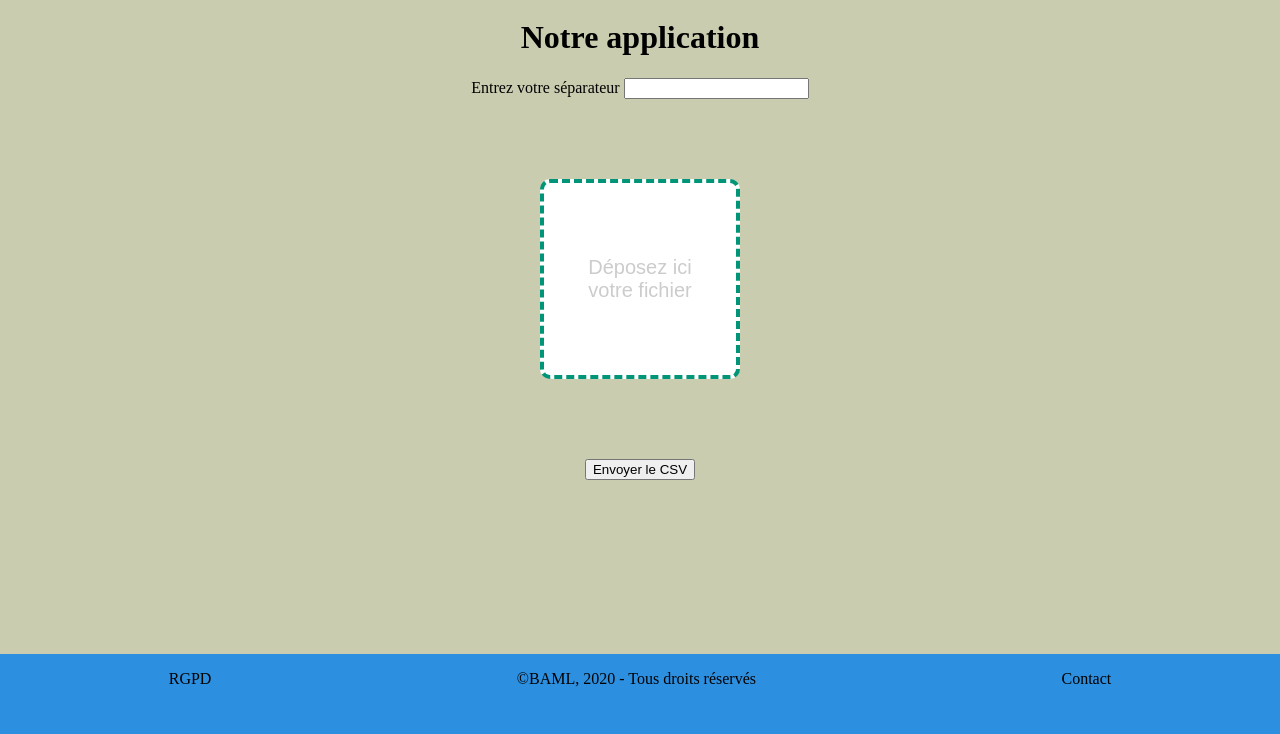
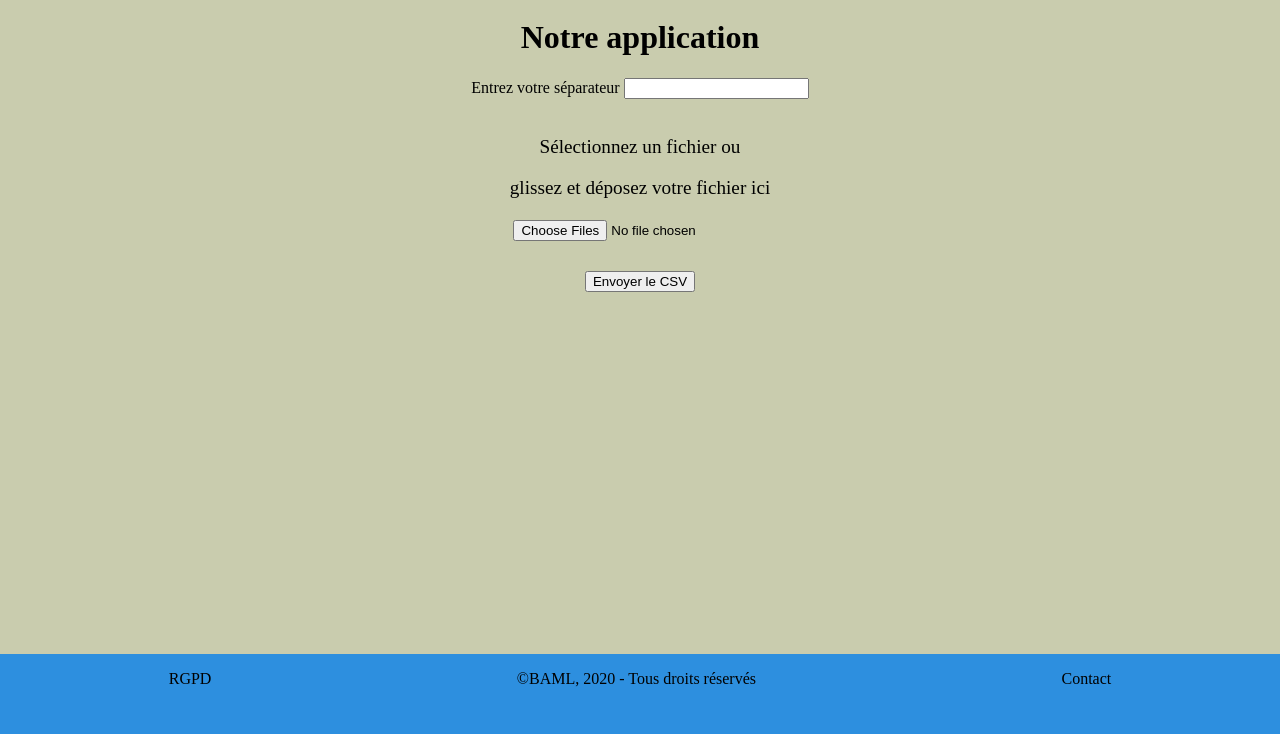
Before and after one commit to DivermanCiv/BAML, a Django app: page /analyse/ in a window 1280 px wide. Shown: the part 66-800 px from the top of the page. Run offline with Django 3.2, Linux system fonts and the light colour scheme; some libraries are stand-ins or nearby versions.

Commit message:
add the new drag'n'drop (html/css/js) into feat branch

```diff
--- a/BAML/static/JS/drag.js
+++ b/BAML/static/JS/drag.js
@@ -1,80 +1,97 @@
-// https://www.youtube.com/watch?v=Wtrin7C4b7w
-// https://codepen.io/dcode-software/pen/xxwpLQo
+class DragAndDrop {
+    constructor() {
+        this.filesDropped();
+        this.filesChanged();
+    }
+    filesDropped() {
+        let field = document.querySelectorAll("div.drag_drop_field");
 
+        for (let i = 0; i < field.length; i++) {
 
+            field[i].ondragover = field[i].ondragenter = function(e) {
+                e.preventDefault();
+            };
 
-// récupération de l'élément dropzone__input
-document.querySelectorAll('.drop-zone__input').forEach(inputElement => {
-    const dropZoneElement = inputElement.closest(".drop-zone");
+            field[i].ondrop = (e) => {
 
-    // permet d'ajouter des fichiers via gestionnaire de fichier
-    dropZoneElement.addEventListener("click", e => {
-        inputElement.click();
-    });
+                e.preventDefault();
+                let formId = e.target.getAttribute("data-form-id");
+                let formField = e.target.getAttribute("data-form-field");
+                let input = document.querySelector(`form#${formId} input[name='${formField}']`);
+                input.files = e.dataTransfer.files;
+                this.displayFileList(formId, formField);
+            }
+        }
+    }
 
-    //ajout de listener en cas de drag de plusieurs fichiers
-    inputElement.addEventListener("change", e => {
-        if (inputElement.files.lenght) {
-            updateThumbnail(dropZoneElement, inputElement.file[0])
+    filesChanged(){
+        let field = document.querySelectorAll("input.file_input");
+
+        for (let j = 0; j < field.length; j++) {
+            field[j].onchange = (e) => {
+                let formId = e.target.getAttribute("data-form-id");
+                let formField = e.target.getAttribute("data-form-field");
+                this.displayFileList(formId, formField);
+            }
         }
-    })
+    }
 
+    displayFileList(formId, formField) {
+        let files = document.querySelector(`form#${formId} input[name='${formField}']`).files;
+        let fileList = ``;
 
+        for (let i = 0; i < files.length; i++) {
 
-    //empeche le comportement par défaut lors d'un drag
-    // ajoute une classe pour gestion css
-    dropZoneElement.addEventListener("dragover", e => {
-        e.preventDefault();
-        dropZoneElement.classList.add("drop-zone--over");
-    });
-    // retire la classe drop-zone--over si le drag est annulé
-    ["dragleave", "dragend"].forEach(type => {
-        dropZoneElement.addEventListener(type, e => {
-            dropZoneElement.classList.remove("drop-zone--over");
-        })
-    });
+            let fileExt = this.getFileExtension(files[i].name);
+            let fileSize = this.convertBytesTo(files[i].size, 'K', 0);
+            console.log()
+            if (fileExt )
 
-    //empeche le comportement par défaut lors d'un drag
-    // permet de drop le drag
-    dropZoneElement.addEventListener("drop", e => {
-        e.preventDefault();
-        if (e.dataTransfer.files.length) {
-            inputElement.files = e.dataTransfer.files;
-            console.log(e.dataTransfer);
-            //console.log(e.dataTransfer)
-            updateThumbnail(dropZoneElement, e.dataTransfer.files[0]);
+            fileList = `
+                ${fileList}
+                <div class="file">
+                    <div class="file_name">
+                        ${files[i].name}
+                    </div>
+                    <div class="file_details">
+                        <div class="file_extension">
+                            ${fileExt}
+                        </div>
+                        <div class="file_size">
+                            ${fileSize} KB
+                        </div>
+                    </div>
+                </div>
+                `;
         }
 
-        dropZoneElement.classList.remove("drop-zone--over");
-    })
-
-});
-
-
-// mise a jour de la vignette avec info du document droppé
-function updateThumbnail(dropZoneElement, file) {
-    let thumbnailElement = dropZoneElement.querySelector(".drop-zone__thumb")
-
-    if (dropZoneElement.querySelector(".drop-zone__prompt")) {
-        dropZoneElement.querySelector(".drop-zone__prompt").remove();
+        document.querySelector(`form#${formId} div.file_list[data-form-field='${formField}']`).innerHTML = fileList;
+    }
+    convertBytesTo(bytes, to, decimalPlaces = 2) {
+        switch (to) {
+            case 'K' :
+                {
+                    bytes = bytes / 1024;
+                    break;
+                }
+            case 'M' :
+                {
+                    bytes = bytes / 1048576;
+                    break;
+                }
+            case 'G' :
+                {
+                    bytes = bytes / 1073741824;
+                    break;
+                }
+        }
+        return bytes = +bytes.toFixed(decimalPlaces);
     }
 
 
-    if (!thumbnailElement) {
-        thumbnailElement = document.createElement("div");
-        thumbnailElement.classList.add("drop-zone__thumb");
-        dropZoneElement.appendChild(thumbnailElement);
+    getFileExtension(fileName) {
+        return fileName.split('.').pop()
     }
 
-    thumbnailElement.dataset.label = file.name;
-    if (file.type.startsWith("image/")) {
-        const reader = new FileReader();
-        reader.readAsDataURL(file);
-        reader.onload = () => {
-            thumbnailElement.style.backgroundImage = `url('${reader.result}')`;
-        }
-    } else {
-        thumbnailElement.style.backgroundImage = null
-
-    }
 }
+let dd = new DragAndDrop();
--- a/BAML/static/css/applicationDragAndDrop.scss
+++ b/BAML/static/css/applicationDragAndDrop.scss
@@ -20,58 +20,93 @@
     border: solid 1px;
 }
 
-/* style of the drag and drop zone */
-.drop-zone {
-    margin: 5rem;
-    max-width: 200px;
-    height: 200px;
-    padding: 25px;
-    display: flex;
+form {
+    margin: 0 auto 0 auto;
+    width: 98%
+}
+
+div.form_field {
+    margin: 0 auto 0 auto;
+    width: 98%;
+    text-align: center;
+    padding: 0.5em 0 0.5em;
+}
+
+div.form_field label {
+    display: block;
+    margin: 0 auto 0 auto;
+    padding: 0.5em 0 1em;
+    width: 100%;
+    font-size: 1.2em;
+    cursor: pointer;
+}
+
+div.form_field label div.drag_drop_field {
+    margin: 0 auto 0 auto;
+    width: 90%;
+    padding: 0.5em 0 0.5em 0;
+    box-shadow: inset 0 0 2px #000000ad;
+    color: #000000ad;
+    font-weight: lighter;
+}
+
+div.form_field label div.drag_drop_field input {
+    width: 0;
+    height: 0;
+    outline: none;
+    opacity: 0;
+}
+
+div.file_list {
+    margin: 0.2em auto 0.2em auto;
+    width: 80%;
+    grid-template-columns: 1fr;
+    font-size: 0.8em;
+}
+
+div.file_list div.file {
+    width: 100%;
+    margin: 1em auto 1em auto;
+    display: grid;
+    grid-template-columns: 100%;
+    text-transform: uppercase;
+    box-shadow: -3px 1px 6px grey;
+    letter-spacing: 0.1em;
+}
+
+div.file_list div.file div.file_name,
+div.file_list div.file div.file_details div.file_extension,
+div.file_list div.file div.file_details div.file_size {
+    display: grid;
     align-items: center;
     justify-content: center;
-    text-align: center;
-    font-family: 'Quicksand', sans-serif;
-    font-weight: 500;
-    font-size: 20px;
-    color: #cccccc;
-    border: 4px dashed#009578;
-    border-radius: 10px;
-    background-color: #ffffff;
-
+    overflow: hidden;
+    overflow-x: auto;
+    padding: 1.2em 0 1.2em;
 }
 
-/* style of dropzone when a file is in */
-.drop-zone--over {
-    border-style: solid
+div.file_list div.file div.file_name {
+    background: #ffffff;
+    color: #fad071;
 }
 
-/* not show the real drag zone */
-.drop-zone__input {
-    display: none;
+div.file_list div.file div.file_details div.file_extension {
+    color: white;
+    background-color: rgba(128, 0, 128, 0.513);
 }
 
-/* style of drop zone if a image is loaded */
-.drop-zone__thumb {
-    width: 100%;
-    height: 100%;
-    border-radius: 10px;
-    overflow: hidden;
-    background-color: #070505;
-    background-size: cover;
-    position: relative;
+div.file_list div.file div.file_details div.file_size {
+    color: white;
+    background-color: rgba(0, 0, 139, 0.561);
 }
 
-/* style of drop zone if a image is loaded */
-.drop-zone__thumb::after {
-    content: attr(data-label);
-    position: absolute;
-    bottom: 0;
-    left: 0;
-    width: 100%;
-    padding: 5px 0;
-    color: #ffffff;
-    background: rgba(0, 0, 0, 0.75);
-    font-size: 14px;
-    text-align: center;
+div.file_list div.file div.file_details {
+    display: grid;
+    grid-template-columns: 50% 50%;
+}
 
+@media (max-width:1020px) {
+    .responsive {
+        width: 90%;
+    }
 }
--- a/BAML/static/css/style.css
+++ b/BAML/static/css/style.css
@@ -5,8 +5,9 @@
   display: flex;
   min-height: 100%;
   /* correction bug d'affichage */
-  padding: 0 0 3.30rem 0;
-  /* style of flex-box of content of the index page */ }
+  padding: 0 0 3.3rem 0;
+  /* style of flex-box of content of the index page */
+}
 .presentation .presentation-content {
   margin: 0 5rem;
   display: flex;
@@ -18,14 +19,19 @@
   /* style of title */
   /* style of text */
   /* style of Lancer l'application button */
-    /* prevent the default comportement of a tag */ }
+  /* prevent the default comportement of a tag */
+}
 @media (max-width: 480px) {
   .presentation .presentation-content {
-        height: 100%; } }
+    height: 100%;
+  }
+}
 @media (min-width: 480px) and (max-width: 1024px) {
   .presentation .presentation-content {
     height: 100%;
-        padding-bottom: 1rem; } }
+    padding-bottom: 1rem;
+  }
+}
 .presentation .presentation-content .presentation-raw-content {
   display: flex;
   flex-direction: row;
@@ -35,13 +41,18 @@
   overflow: hidden;
   /* changing direction on phone screen */
   /* changing direction on tablet screen */
-      /* style of presentation image */ }
+  /* style of presentation image */
+}
 @media (max-width: 480px) {
   .presentation .presentation-content .presentation-raw-content {
-          flex-direction: column; } }
+    flex-direction: column;
+  }
+}
 @media (min-width: 480px) and (max-width: 1024px) {
   .presentation .presentation-content .presentation-raw-content {
-          flex-direction: column; } }
+    flex-direction: column;
+  }
+}
 .presentation .presentation-content .presentation-raw-content .presentation-image {
   margin: 70px 40px 40px 40px;
   height: 47%;
@@ -53,59 +64,75 @@
   border-radius: 15px;
   object-fit: fill;
   /* the image is not shown on phone screen */
-        /* image style on tablet screen */ }
+  /* image style on tablet screen */
+}
 @media (max-width: 480px) {
   .presentation .presentation-content .presentation-raw-content .presentation-image {
-            display: none; } }
+    display: none;
+  }
+}
 @media (min-width: 480px) and (max-width: 1024px) {
   .presentation .presentation-content .presentation-raw-content .presentation-image {
     align-self: center;
     width: 80%;
-            height: 80%; } }
+    height: 80%;
+  }
+}
 .presentation .presentation-content .presentation-raw-content p {
   flex: 3 1 66%;
   align-self: stretch;
-        margin-left: 1%; }
+  margin-left: 1%;
+}
 .presentation .presentation-content h2 {
   flex: 1 1 auto;
-      align-self: center; }
+  align-self: center;
+}
 .presentation .presentation-content p {
   margin-top: 5rem;
   flex: 1 1 66%;
-      align-self: stretch; }
+  align-self: stretch;
+}
 .presentation .presentation-content button {
   flex: 4 1 auto;
   align-self: center;
   height: 5rem;
   width: 10rem;
-      /* the button is not show on phone screen */ }
+  /* the button is not show on phone screen */
+}
 @media (max-width: 480px) {
   .presentation .presentation-content button {
-          display: none; } }
+    display: none;
+  }
+}
 .presentation .presentation-content a {
   align-self: center;
   text-decoration: none;
   height: 5rem;
-      width: 10rem; }
+  width: 10rem;
+}
 
 /* style of the flex container */
 .team {
   display: flex;
   flex-direction: column;
   /*style of the text presentation container ( text and title) */
-  /* Style of the cards container */ }
+  /* Style of the cards container */
+}
 .team .team-presentation {
   margin: 5rem;
   display: flex;
   flex-direction: column;
   /*style of the title*/
-    /* style of the text */ }
+  /* style of the text */
+}
 .team .team-presentation h1 {
   flex: 1 1 auto;
-      align-self: center; }
+  align-self: center;
+}
 .team .team-presentation p {
   flex: 2 1 auto;
-      align-self: stretch; }
+  align-self: stretch;
+}
 .team .team-member {
   margin: 5rem;
   display: flex;
@@ -113,7 +140,8 @@
   flex-wrap: wrap;
   /* style of the cards */
   /* On mouse-over, add a deeper shadow */
-    /* Add some padding inside the card container */ }
+  /* Add some padding inside the card container */
+}
 .team .team-member #member-1,
 .team .team-member #member-2,
 .team .team-member #member-3,
@@ -134,7 +162,8 @@
   width: 15rem;
   height: 18rem;
   /* style of the cards on phone screen */
-      /* style of the photo of team member */ }
+  /* style of the photo of team member */
+}
 @media (max-width: 480px) {
   .team .team-member #member-1,
 .team .team-member #member-2,
@@ -145,7 +174,9 @@
 .team .team-member #member-7 {
     width: 100%;
     height: 7rem;
-          text-align: center; } }
+    text-align: center;
+  }
+}
 .team .team-member #member-1 img,
 .team .team-member #member-2 img,
 .team .team-member #member-3 img,
@@ -157,7 +188,8 @@
   max-height: 170px;
   width: auto;
   border-radius: 5px 5px 0 0;
-        /* photo not showed on phone screen */ }
+  /* photo not showed on phone screen */
+}
 @media (max-width: 480px) {
   .team .team-member #member-1 img,
 .team .team-member #member-2 img,
@@ -166,7 +198,9 @@
 .team .team-member #member-5 img,
 .team .team-member #member-6 img,
 .team .team-member #member-7 img {
-            display: none; } }
+    display: none;
+  }
+}
 .team .team-member #member-1:hover,
 .team .team-member #member-2:hover,
 .team .team-member #member-3:hover,
@@ -174,10 +208,12 @@
 .team .team-member #member-5:hover,
 .team .team-member #member-6:hover,
 .team .team-member #member-7:hover {
-      box-shadow: 0 8px 16px 0 rgba(0, 0, 0, 0.2); }
+  box-shadow: 0 8px 16px 0 rgba(0, 0, 0, 0.2);
+}
 .team .team-member .container {
   padding: 2px 16px;
-      border-radius: 5px 5px 0 0; }
+  border-radius: 5px 5px 0 0;
+}
 
 /* the style of footer */
 .footer {
@@ -191,13 +227,16 @@
   /* style of the pop up button in footer */
   /* style of the pop up container of content in footer */
   /* style of the pop up content in footer */
-  /* style of close button on popup in footer */ }
+  /* style of close button on popup in footer */
+}
 .footer a {
-    text-decoration: none; }
+  text-decoration: none;
+}
 .footer .btnPopupFooter,
 .footer .btnPopupContact {
   padding: 1em 2em;
-    cursor: pointer; }
+  cursor: pointer;
+}
 .footer .overlayFooter,
 .footer .overlayFooterContact {
   position: fixed;
@@ -207,7 +246,8 @@
   width: 100%;
   height: 100%;
   z-index: 1;
-    display: none; }
+  display: none;
+}
 .footer .popupFooter,
 .footer .popupFooterContact {
   margin: 10% auto;
@@ -215,36 +255,43 @@
   background-color: #f3f3f3;
   padding: 1em;
   box-shadow: 0 15px 20px rgba(0, 0, 0, 0.3);
-    border-radius: 5px; }
+  border-radius: 5px;
+}
 .footer .btnCloseFooter,
 .footer .btnCloseFooterContact {
   float: right;
   font-size: 16pt;
   cursor: pointer;
-    color: #1a1a1a; }
+  color: #1a1a1a;
+}
 
 /* add padding into the mention container */
 .mention {
-  padding: 2rem; }
+  padding: 2rem;
+}
 
 /* add padding into the plan container */
 .plan {
   padding: 2rem;
-  /* prevent default comportement of a tag */ }
+  /* prevent default comportement of a tag */
+}
 .plan a {
   text-decoration: none;
-    color: black; }
+  color: black;
+}
 
 /* style of the title and text */
 .drag-application-title {
   margin: 1rem;
-  text-align: center; }
+  text-align: center;
+}
 
 /* style of the form container  */
 form {
   display: flex;
   flex-direction: column;
-  align-items: center; }
+  align-items: center;
+}
 
 /* style of the radio button */
 #mySelect {
@@ -252,57 +299,99 @@
   padding: 1rem;
   height: 20%;
   width: 50%;
-  border: solid 1px; }
+  border: solid 1px;
+}
 
-/* style of the drag and drop zone */
-.drop-zone {
-  margin: 5rem;
-  max-width: 200px;
-  height: 200px;
-  padding: 25px;
-  display: flex;
+form {
+  margin: 0 auto 0 auto;
+  width: 98%;
+}
+
+div.form_field {
+  margin: 0 auto 0 auto;
+  width: 98%;
+  text-align: center;
+  padding: 0.5em 0 0.5em;
+}
+
+div.form_field label {
+  display: block;
+  margin: 0 auto 0 auto;
+  padding: 0.5em 0 1em;
+  width: 100%;
+  font-size: 1.2em;
+  cursor: pointer;
+}
+
+div.form_field label div.drag_drop_field {
+  margin: 0 auto 0 auto;
+  width: 90%;
+  padding: 0.5em 0 0.5em 0;
+  box-shadow: inset 0 0 2px #000000ad;
+  color: #000000ad;
+  font-weight: lighter;
+}
+
+div.form_field label div.drag_drop_field input {
+  width: 0;
+  height: 0;
+  outline: none;
+  opacity: 0;
+}
+
+div.file_list {
+  margin: 0.2em auto 0.2em auto;
+  width: 80%;
+  grid-template-columns: 1fr;
+  font-size: 0.8em;
+}
+
+div.file_list div.file {
+  width: 100%;
+  margin: 1em auto 1em auto;
+  display: grid;
+  grid-template-columns: 100%;
+  text-transform: uppercase;
+  box-shadow: -3px 1px 6px grey;
+  letter-spacing: 0.1em;
+}
+
+div.file_list div.file div.file_name,
+div.file_list div.file div.file_details div.file_extension,
+div.file_list div.file div.file_details div.file_size {
+  display: grid;
   align-items: center;
   justify-content: center;
-  text-align: center;
-  font-family: 'Quicksand', sans-serif;
-  font-weight: 500;
-  font-size: 20px;
-  color: #cccccc;
-  border: 4px dashed #009578;
-  border-radius: 10px;
-  background-color: #ffffff; }
+  overflow: hidden;
+  overflow-x: auto;
+  padding: 1.2em 0 1.2em;
+}
 
-/* style of dropzone when a file is in */
-.drop-zone--over {
-  border-style: solid; }
+div.file_list div.file div.file_name {
+  background: #ffffff;
+  color: #fad071;
+}
 
-/* not show the real drag zone */
-.drop-zone__input {
-  display: none; }
+div.file_list div.file div.file_details div.file_extension {
+  color: white;
+  background-color: rgba(128, 0, 128, 0.513);
+}
 
-/* style of drop zone if a image is loaded */
-.drop-zone__thumb {
-  width: 100%;
-  height: 100%;
-  border-radius: 10px;
-  overflow: hidden;
-  background-color: #070505;
-  background-size: cover;
-  position: relative; }
+div.file_list div.file div.file_details div.file_size {
+  color: white;
+  background-color: rgba(0, 0, 139, 0.561);
+}
 
-/* style of drop zone if a image is loaded */
-.drop-zone__thumb::after {
-  content: attr(data-label);
-  position: absolute;
-  bottom: 0;
-  left: 0;
-  width: 100%;
-  padding: 5px 0;
-  color: #ffffff;
-  background: rgba(0, 0, 0, 0.75);
-  font-size: 14px;
-  text-align: center; }
+div.file_list div.file div.file_details {
+  display: grid;
+  grid-template-columns: 50% 50%;
+}
 
+@media (max-width: 1020px) {
+  .responsive {
+    width: 90%;
+  }
+}
 /*Content of Navbar*/
 .navbar {
   background-color: #2d8fdf;
@@ -312,20 +401,24 @@
   position: fixed;
   top: 0;
   margin-bottom: 10rem;
-  /*Style for navbar-title or logo  */ }
+  /*Style for navbar-title or logo  */
+}
 .navbar .navbar-title {
   margin-right: auto;
   padding-left: 10px;
   font-size: 60px;
-    /* prevent the default comportment of a tag  */ }
+  /* prevent the default comportment of a tag  */
+}
 .navbar .navbar-title a {
   text-decoration: none;
-      color: black; }
+  color: black;
+}
 
 /* prevent the display of burger button with big screen */
 .navbar-burger {
   max-width: 50px;
-  margin-right: 10px; }
+  margin-right: 10px;
+}
 
 #burger-menu-content {
   /* prevent the display of burger menu content on big screen */
@@ -339,10 +432,12 @@
   width: 20%;
   display: none;
   position: fixed;
-  /* prevent the default comportment of a tag  */ }
+  /* prevent the default comportment of a tag  */
+}
 #burger-menu-content a {
   text-decoration: none;
-    color: black; }
+  color: black;
+}
 
 /* style change only on phone screen */
 @media (max-width: 480px) {
@@ -352,15 +447,18 @@
     display: flex;
     flex-direction: row;
     /* style of navbar title only on phone screen */
-    /* display and style of burger menu on pĥone screen */ }
+    /* display and style of burger menu on pĥone screen */
+  }
   .navbar .navbar-title {
     margin-top: 1rem;
-      font-size: 50px; }
+    font-size: 50px;
+  }
   .navbar .navbar-burger {
     display: flex;
     margin: 1.5rem;
     width: 2rem;
-      height: 2rem; }
+    height: 2rem;
+  }
 
   /* Style of burger menu content if displayed */
   #burger-menu-content {
@@ -373,42 +471,53 @@
     align-items: center;
     width: 100%;
     margin-left: 0;
-    /*prevent the default comportment of a tag  */ }
+    /*prevent the default comportment of a tag  */
+  }
   #burger-menu-content a {
     height: 2rem;
     text-decoration: none;
-      color: black; } }
+    color: black;
+  }
+}
 * {
   -moz-box-sizing: border-box;
-  box-sizing: border-box; }
+  box-sizing: border-box;
+}
 
 html {
-  height: 100%; }
+  height: 100%;
+}
 
 body {
   margin: 0;
   padding: 4rem 0 5rem 0;
   background-color: rgba(129, 136, 66, 0.424);
   min-height: 100%;
-  position: relative; }
+  position: relative;
+}
 
 footer {
   position: absolute;
   bottom: 0;
   left: 0;
   right: 0;
-  margin-top: 2rem; }
+  margin-top: 2rem;
+}
 
 .title-prediction {
-  text-align: center; }
+  text-align: center;
+}
 
 .separator-analyse {
-  text-align: center; }
+  text-align: center;
+}
 
 .title-analyse {
-  text-align: center; }
+  text-align: center;
+}
 
 .separator-prediction {
-  text-align: center; }
+  text-align: center;
+}
 
 /*# sourceMappingURL=style.css.map */
--- a/BAML/templates/BAML/formulaire.html
+++ b/BAML/templates/BAML/formulaire.html
@@ -24,10 +24,17 @@
 
 
   <!--drag and drop-->
-  <div class="drop-zone">
-    <span class="drop-zone__prompt">Déposez ici votre fichier</span>
-
-    <input type="file" name="csvFile" class="drop-zone__input" multiple>
+  <div class="form_field">
+      <label data-form-field="attachments[]" data-form-id="drag_drop" for="input_field">
+          <span class="drag_drop_field" data-form-field="attachments[]" data-form-id="drag_drop">
+              <p data-form-field="attachments[]" data-form-id="drag_drop">Sélectionnez un fichier ou</p>
+              <p data-form-field="attachments[]" data-form-id="drag_drop">glissez et déposez votre fichier ici</p>
+              <input class="file_input" data-form-field="attachments[]" data-form-id="drag_drop" name="attachments[]"
+                     type="file" multiple id="input_field">
+          </span>
+      </label>
+      <div data-form-field="attachments[]" class="file_list">
+      </div>
   </div>
 
   <input type="submit" value="Envoyer le CSV">
--- a/pyvenv.cfg
+++ b/pyvenv.cfg
@@ -1,3 +1,3 @@
-home = C:\Program Files\Python37
+home = C:\Program Files\Python39
 include-system-site-packages = false
-version = 3.7.5
+version = 3.9.1
```
Also changed, not shown: 1 other file. Lines whose indentation alone changed are shown as unchanged.
